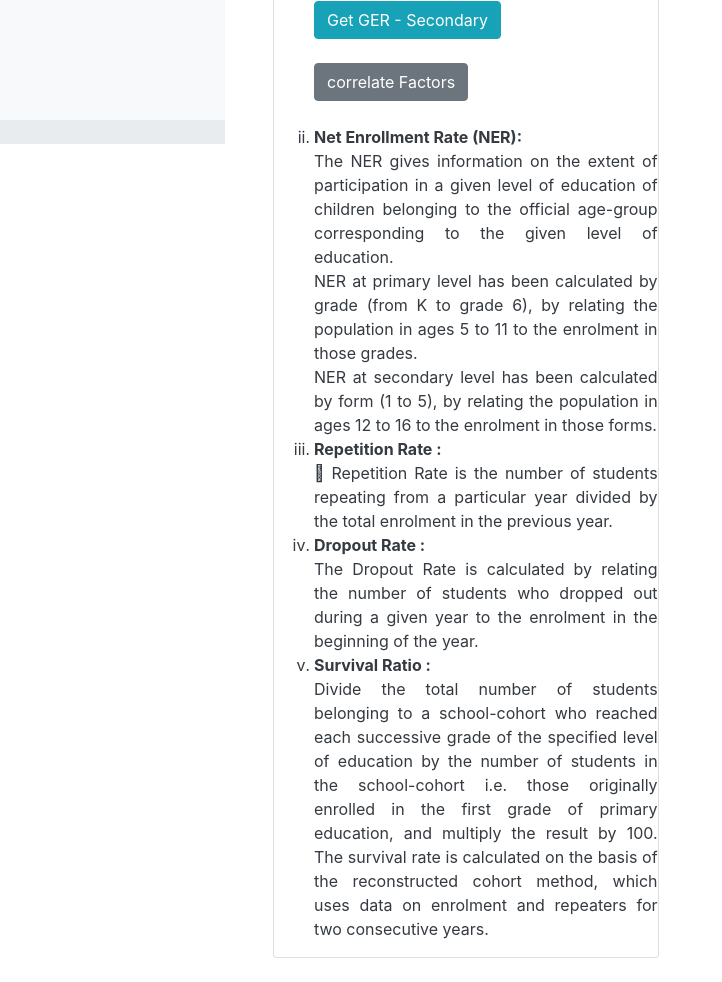
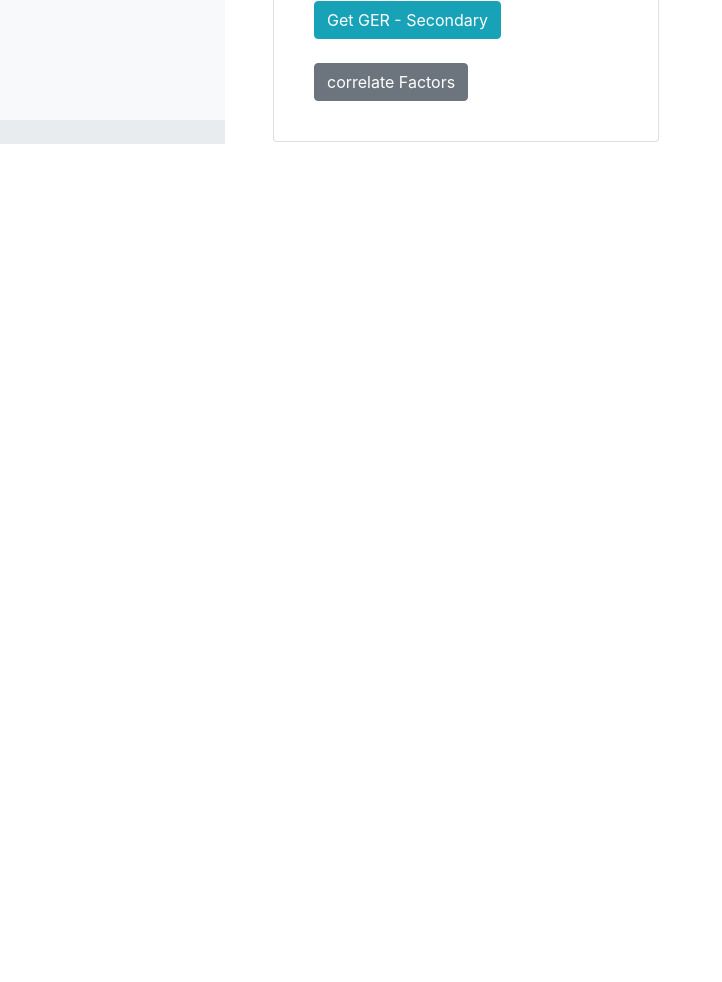
Before and after one commit to guezandy/PAS-EMIS, a Django app: page /historical/enrollment_summary in a window 1280 px wide. Shown: the part 656-1638 px from the top of the page, without its empty margins (0-722 px from the left). After the commit the page ends 800 px from the top, so only its background shows below. Run offline with Django 3.2, Linux system fonts and the light colour scheme; tables that the repository leaves empty hold one stand-in row (values such as "Sample post"); some libraries are stand-ins or nearby versions.

Commit message:
update to the enrollment summary

```diff
--- a/historical_surveillance/templates/enrollment_summary.html
+++ b/historical_surveillance/templates/enrollment_summary.html
@@ -49,36 +49,6 @@
 
 
 
-                <li><b>Net Enrollment Rate (NER): </b><br />The NER gives information on the extent of participation in
-                    a given level of education of children belonging to the official age-group corresponding to the
-                    given level of education.<br />
-                    NER at primary level has been calculated by grade (from K to grade 6),
-                    by relating the population in ages 5 to 11 to the enrolment in those grades.
-                    <br /> NER at secondary level has been calculated by form (1 to 5),
-                    by relating the population in ages 12 to 16 to the enrolment in those forms.
-                </li>
-
-
-
-                <li>
-                    <b>Repetition Rate : </b><br />  Repetition Rate is the number of students repeating from a
-                    particular year divided by the total enrolment in the previous year.
-
-                </li>
-
-                <li>
-                    <b> Dropout Rate : </b><br />The Dropout Rate is calculated by relating the number of
-                    students who dropped out during a given year to the enrolment in the beginning of the year.
-                </li>
-
-                <li>
-                    <b>Survival Ratio : </b><br />Divide the total number of students belonging to a school-cohort
-                    who reached each successive grade of the specified level of education by the number of
-                    students in the school-cohort i.e. those originally enrolled in the first grade of primary
-                    education, and multiply the result by 100. The survival rate is calculated on the basis of
-                    the reconstructed cohort method, which uses data on enrolment and repeaters
-                    for two consecutive years.
-                </li>
             </ol>
                     </div>
                   </div>
```
